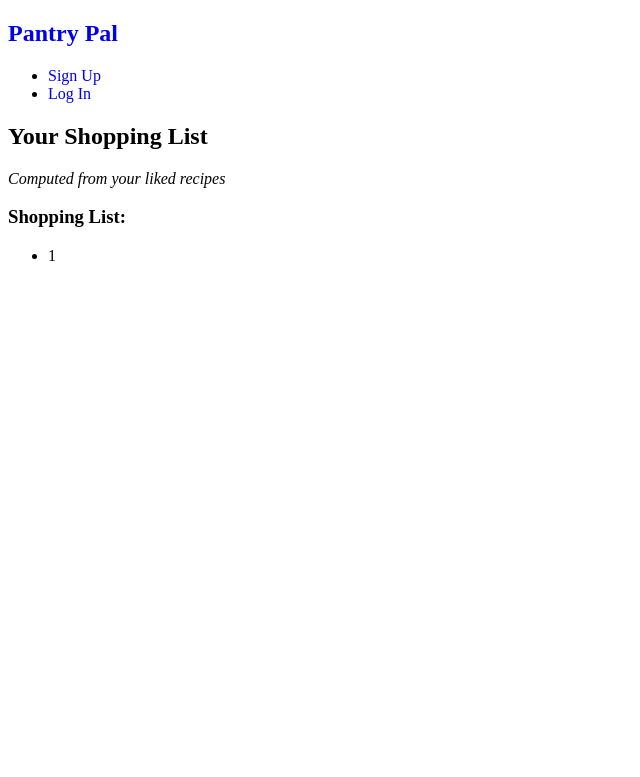
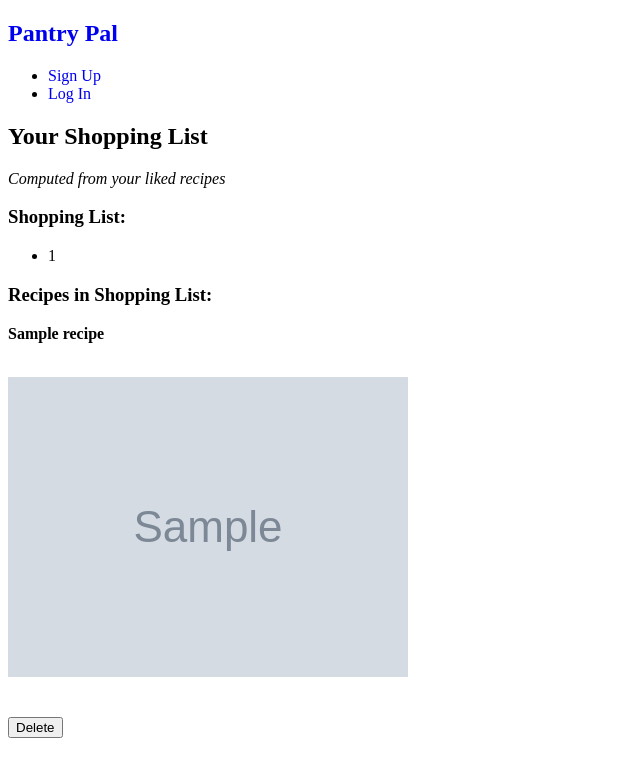
Before and after one commit to alex-lindenbaum/w4111-proj1, a Flask app: template templates/shoppinglist.html in a window 1280 px wide. Shown: the top 777 px of the page, without its empty margins (0-640 px from the left). Run offline with Flask 2, Linux system fonts and the light colour scheme; the template is opened without the code that fills it: most values are stand-ins (such as "Sample title", 1, 10 or a date in 2020); grey boxes marked "Sample" are stand-in pictures; parts of the project's set-up code (start-up, migrations or seed data) failed here and were passed over.

Commit message:
shopping list

```diff
--- a/server.py
+++ b/server.py
@@ -234,35 +234,27 @@ def deleteitem(storage_id):
 def recipes():
   email = g.user['email']
 
-  cursor = g.conn.execute('SELECT R.recipe_name, R.photo_url, R.url \
+  liked_recipes = g.conn.execute('SELECT R.recipe_name, R.photo_url, R.url \
     FROM recipes R NATURAL JOIN has_impression H \
     WHERE H.email = %s AND H.liked', email)
 
-  liked_recipes = list()
-  for recipe in cursor:
-    liked_recipes.append(recipe)
-
-  cursor = g.conn.execute('SELECT R.recipe_name, R.photo_url, R.url \
+  other_recipes =  g.conn.execute('SELECT R.recipe_name, R.photo_url, R.url \
     FROM recipes R \
-    WHERE (SELECT COUNT(*) FROM in_recipe IR NATURAL JOIN storage_details SD \
-                    WHERE SD.email = %s) > 1 \
-    UNION \
+    WHERE (SELECT COUNT(DISTINCT IR.food_name) FROM in_recipe IR INNER JOIN storage_details SD ON IR.food_name=SD.food_name \
+                    WHERE SD.email = %s AND IR.url = R.url) > 1 \
+    INTERSECT \
     SELECT R2.recipe_name, R2.photo_url, R2.url \
     FROM recipes R2 \
       WHERE NOT EXISTS (SELECT * FROM has_impression H \
                 WHERE H.url = R2.url AND H.email = %s)', email, email)
 
-  other_recipes = list()
-  for recipe in cursor:
-    other_recipes.append(recipe)
-
-  cursor = g.conn.execute('SELECT R.recipe_name, R.photo_url, R.url \
-    FROM recipes R, has_restriction HR, fulfills_restriction FR \
-    WHERE HR.email = %s AND FR.url = R.url AND HR.diet_name = FR.diet_name', email)
-
-  diet_recipes = list()
-  for recipe in cursor:
-    diet_recipes.append(recipe)
+  #shows all if user has no restrictions
+  if g.conn.execute('SELECT * FROM has_restriction WHERE email=%s', email).fetchone() == None:
+    diet_recipes = g.conn.execute('SELECT recipe_name, photo_url, url FROM recipes')
+  else:
+    diet_recipes = g.conn.execute('SELECT R.recipe_name, R.photo_url, R.url \
+      FROM recipes R, has_restriction HR, fulfills_restriction FR \
+      WHERE HR.email = %s AND FR.url = R.url AND HR.diet_name = FR.diet_name', email)
 
   return render_template('recipes.html', liked_recipes=liked_recipes, other_recipes=other_recipes, diet_recipes=diet_recipes)
 
@@ -288,6 +280,10 @@ def unlike_recipe(url):
 
   return redirect(url_for('recipes'))
 
+# #TODO: add popular recipes
+# @app.route('/popularrecipes')
+# def popularrecipes():
+#   cursor = g.conn.execute('SELECT recipe_name, photo_url, DISTINCT url FROM has_impression NATURAL JOIN recipes')
 
 @app.route('/restrictions', methods=['GET', 'POST'])
 @login_required
@@ -318,13 +314,19 @@ def deleterestriction(diet_name):
   g.conn.execute('DELETE FROM has_restriction WHERE email = %s AND diet_name = %s', g.user['email'], diet_name)
   return redirect(url_for('restrictions'))
 
-@app.route('/shoppinglist', methods=['GET', 'POST'])
+@app.route('/shoppinglist', methods=['GET'])
 @login_required
 def shoppinglist():
   email = g.user['email']
   cursor = g.conn.execute('SELECT DISTINCT food_name FROM has_impression NATURAL JOIN in_recipe \
     WHERE email = %s AND liked', email)
   return render_template('shoppinglist.html', cursor=cursor)
+
+@app.route('/restrictions/delete/<path:url>', methods=['POST'])
+@login_required
+def delete_from_shoppinglist(url):
+  g.conn.execute('DELETE FROM add_to_shopping_list WHERE email = %s AND url = %s', g.user['email'], url)
+  return redirect(url_for('shoppinglist'))
 
 if __name__ == "__main__":
   import click
--- a/templates/shoppinglist.html
+++ b/templates/shoppinglist.html
@@ -8,8 +8,23 @@
 <p><i>Computed from your liked recipes</i></p>
 <h3>Shopping List:</h3>
 <ul>
-        {% for item in cursor %}
+    {% for item in shipping_list %}
         <li>{{item[0]}}</li>
     {% endfor %}
 </ul>
+
+<h3>Recipes in Shopping List:</h3>
+{% for recipe in shopping_recipes %}
+        <div>
+            <b><p>{{recipe['recipe_name']}}</p></b><br>
+
+            <img src="{{recipe['photo_url']}}" alt="{{recipe['recipe_name']}}" width="400"><br>
+
+            <a href="{{recipe['url']}}"></a><br><br>
+
+            <form action="/shoppinglist/delete/{{recipe['url']}}" method="post">
+                <input type="submit" value="Delete" name="delete">
+            </form><br>
+        </div>
+    {% endfor %}
 {% endblock %}
```
Also changed, not shown: templates/recipes.html (+5 -5 lines), README.md. Lines whose indentation alone changed are shown as unchanged.
